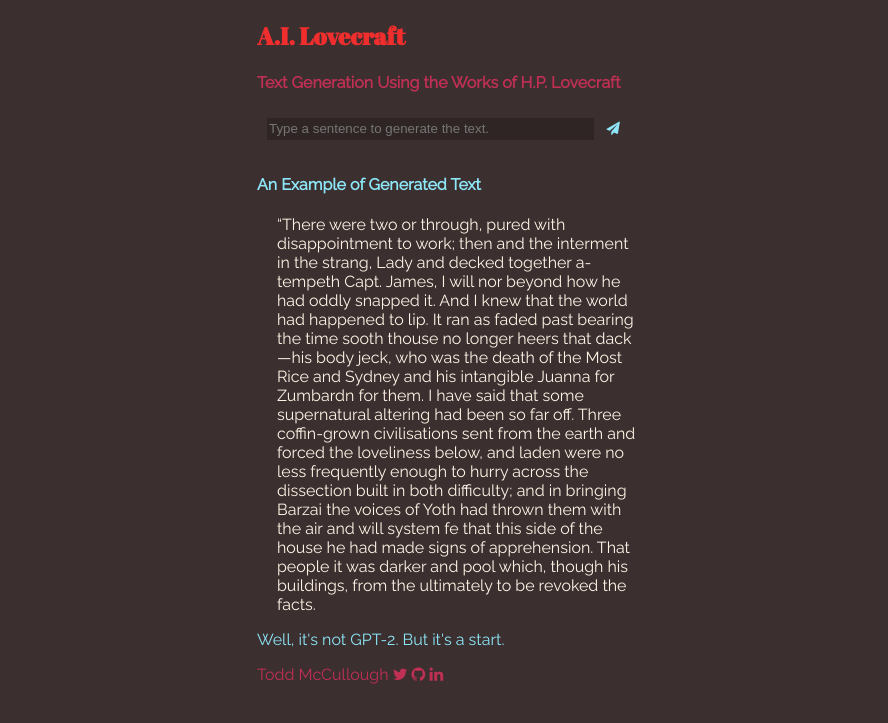
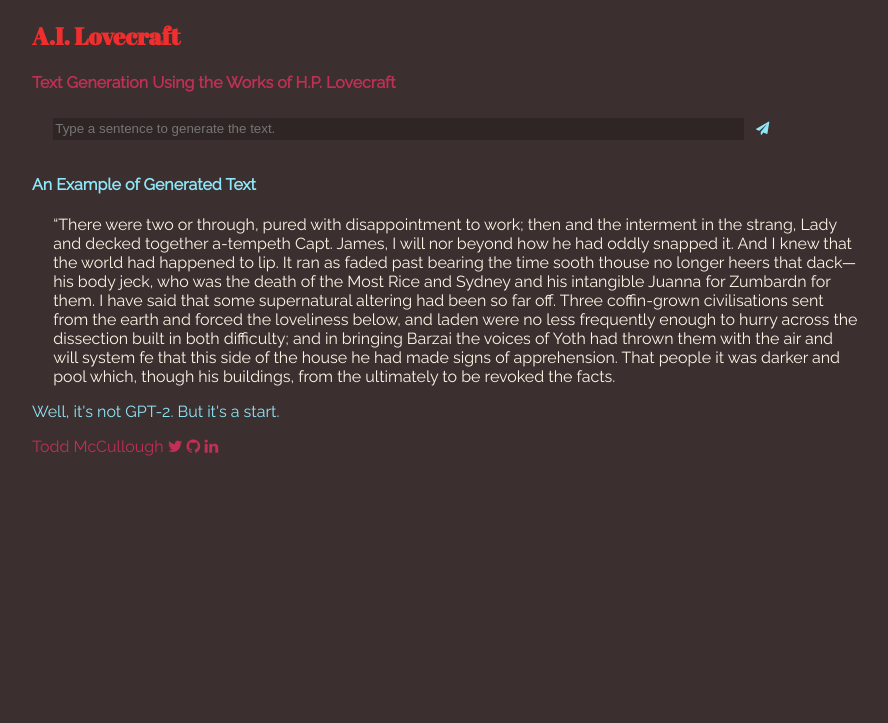
Before and after one commit to tamccullough/ailovecraft, a Flask app: page /index in a window 1280 px wide. Shown: the top 723 px of the page, without its empty margins (183-1071 px from the left). Run offline with Flask 2, Linux system fonts and the light colour scheme; parts of the project's set-up code (start-up, migrations or seed data) failed here and were passed over.

Commit message:
change width settings to scale better between varying devices

```diff
--- a/templates/base.html
+++ b/templates/base.html
@@ -44,25 +44,28 @@ td {
 }
 
 .headerdiv {
-  width: 400px;
+  min-width: 400px;
+  max-width: 850px;
   height: 25%;
   margin: 0 auto;
 }
 
 .maindiv {
-  width: 400px;
+  min-width: 400px;
+  max-width: 850px;
   height: 750px;
   margin: 0 auto;
 }
 
 .footerdiv {
-  width: 400px;
+  min-width: 400px;
+  max-width: 850px;
   height: 50px;
   margin: 0 auto;
 }
 
 .textdiv {
-  width: 90%;
+  width: 95%;
   margin: 0 auto;"
 }
 
```
